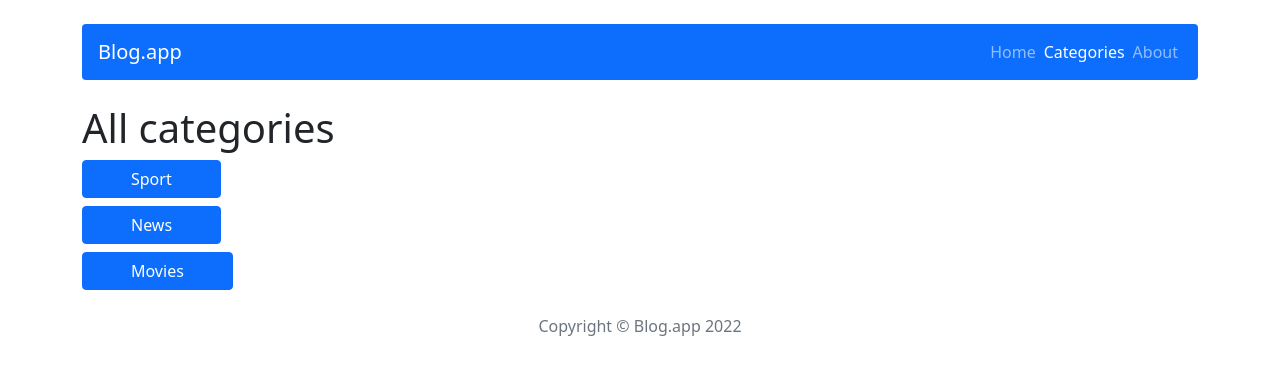
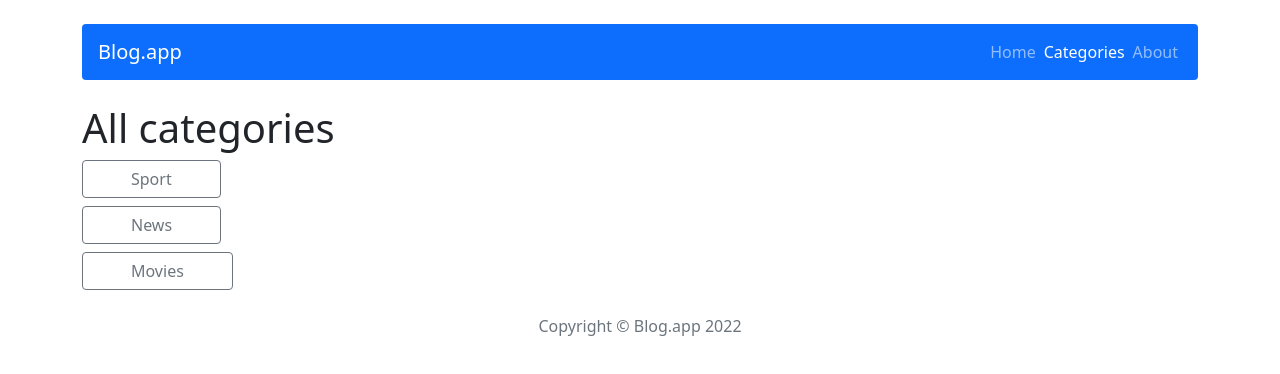
Before and after one commit to Cinamon88/BlogApp, a React (Create React App) app: page /categories in a window 1280 px wide. Shown: the top 374 px of the page. Built offline with nearby package versions, Linux system fonts and the light colour scheme.

Commit message:
modify button color

```diff
--- a/src/components/pages/Categories/Categories.js
+++ b/src/components/pages/Categories/Categories.js
@@ -14,7 +14,7 @@ const Categories = () => {
                 {categories.map((category) => (
                     <Col key={category}>
                         <Link to={'/categories/' + category}>
-                            <Button variant={'primary'} className="px-5">
+                            <Button variant={'outline-secondary'} className="px-5 g-2">
                                 {category}
                             </Button>
                         </Link>
```
